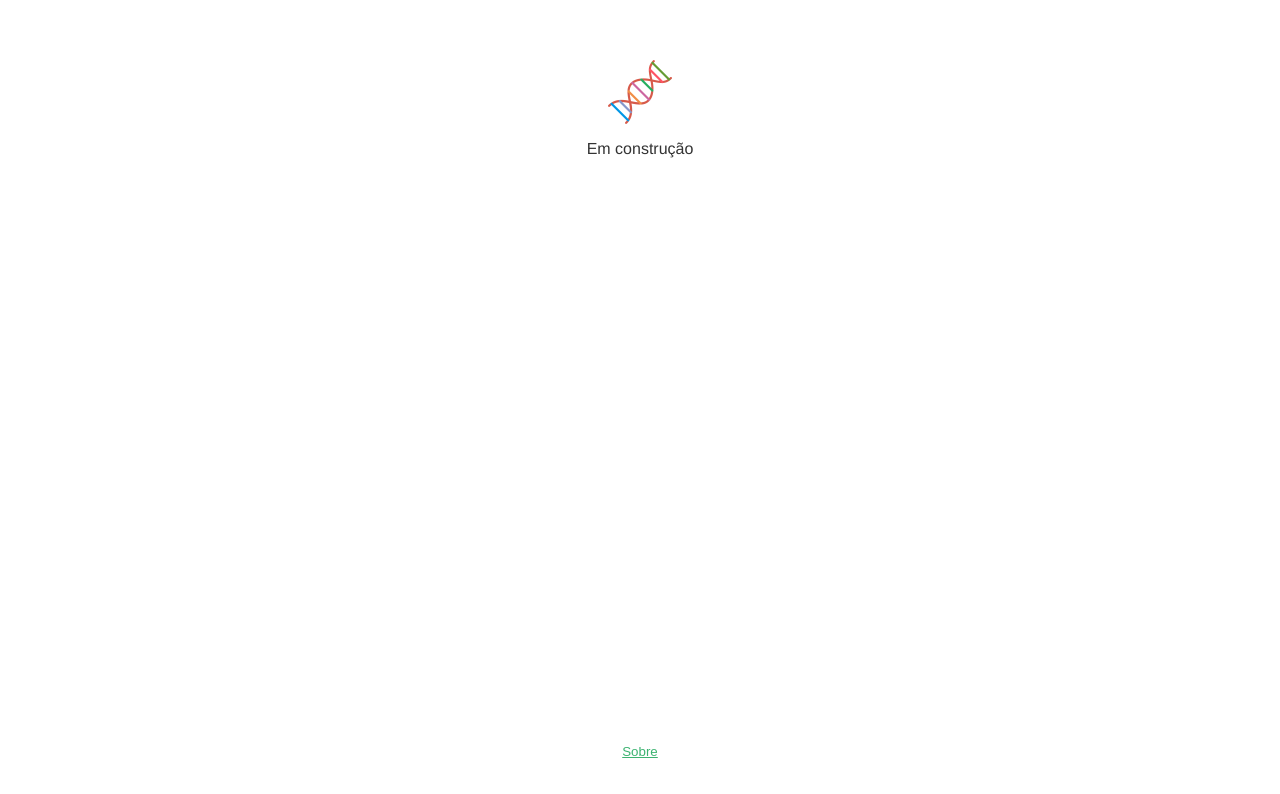
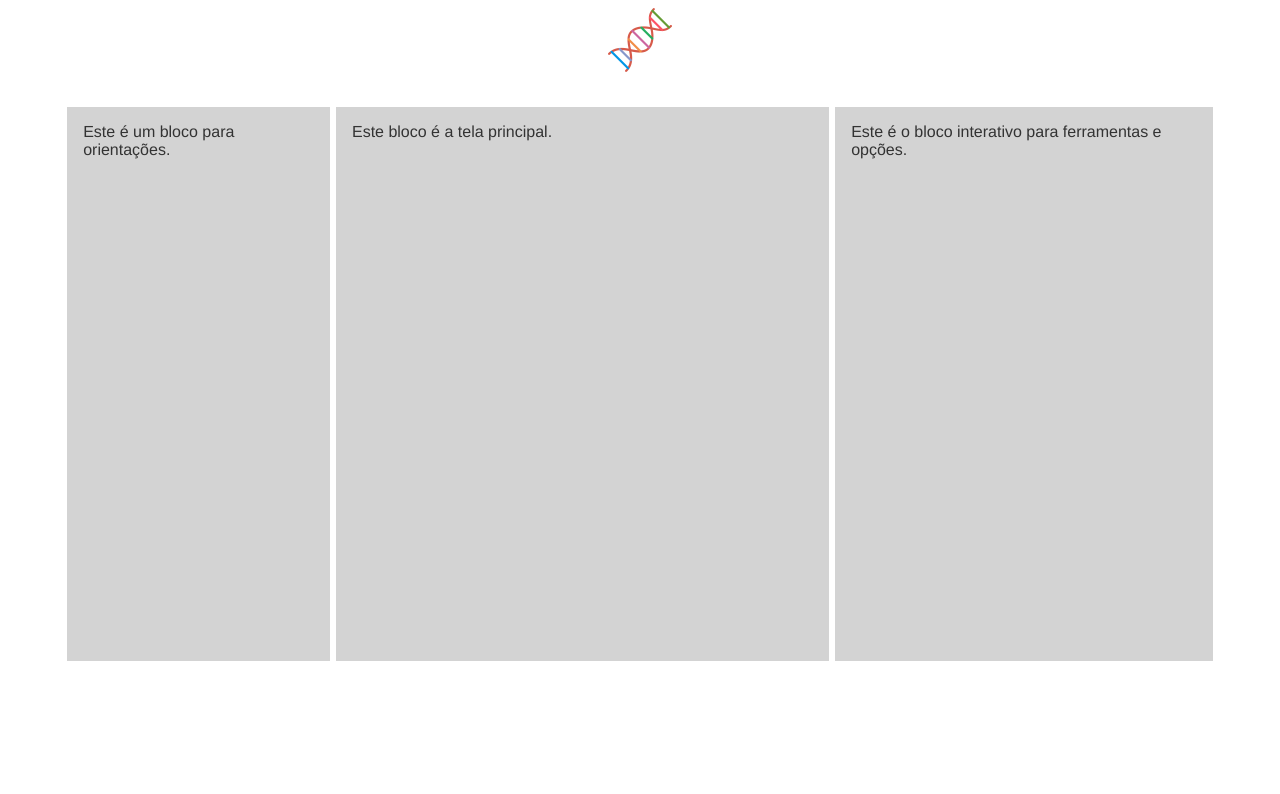
Before and after one commit to BCampanha/extensao-biomol, a Vue app: page / in a window 1280 px wide. Shown: the top 794 px of the page. Built offline with nearby package versions, Linux system fonts and the light colour scheme.

Commit message:
Blocos do simulador

```diff
--- a/package.json
+++ b/package.json
@@ -18,7 +18,9 @@
     "@vue/cli-plugin-eslint": "~5.0.0",
     "@vue/cli-service": "~5.0.0",
     "eslint": "^7.32.0",
-    "eslint-plugin-vue": "^8.0.3"
+    "eslint-plugin-vue": "^8.0.3",
+    "sass": "^1.77.0",
+    "sass-loader": "^10.5.2"
   },
   "eslintConfig": {
     "root": true,
--- a/src/App.vue
+++ b/src/App.vue
@@ -1,18 +1,12 @@
 <template>
   <img
+    @click="pagina = !pagina"
     class="logo"
     alt="Fita dupla de DNA"
     src="./assets/dna.png"
   >
   <JanelaSimulador v-if="pagina===true"/>
   <SobreTrabalho v-if="pagina===false"/>
-  <footer class="navegacao">
-    <button
-      @click="pagina = !pagina"
-    >
-      {{ navegacao }}
-    </button>
-  </footer>
 </template>
 
 <script>
@@ -29,14 +23,6 @@ export default {
   components: {
     SobreTrabalho,
     JanelaSimulador
-  },
-  computed: {
-    navegacao() {
-      if (this.pagina) {
-        return "Sobre"
-      }
-      return "Voltar ao simulador"
-    }
   }
 }
 </script>
@@ -44,17 +30,6 @@ export default {
 <style scoped>
 .logo {
   height: 4rem;
-}
-.navegacao {
-  position: absolute;
-  bottom: 5%;
-  button {
-    border: none;
-    text-decoration: underline;
-    color: mediumseagreen;
-    background-color: white;
-    cursor: pointer
-  }
 }
 </style>
 
@@ -68,7 +43,7 @@ export default {
   align-items: center;
   text-align: start;
   color: #333;
-  margin-top: 60px;
+  height: 100vh;
 }
 a {
   font-weight: 600;
@@ -81,4 +56,7 @@ ul {
 li {
   margin: 1rem 0;
 }
+img {
+  margin-bottom: 2rem;
+}
 </style>
--- a/src/views/JanelaSimulador.vue
+++ b/src/views/JanelaSimulador.vue
@@ -1,6 +1,14 @@
 <template>
-  <div>
-    <p>Em construção</p>
+  <div class="janela">
+    <section class="bloco orientacoes">
+      Este é um bloco para orientações.
+    </section>
+    <section class="bloco tela-principal">
+      Este bloco é a tela principal.
+    </section>
+    <section class="bloco ferramentas">
+      Este é o bloco interativo para ferramentas e opções.
+    </section>
   </div>
 </template>
 
@@ -11,5 +19,38 @@ export default {
 </script>
 
 <style lang="scss" scoped>
-
+.janela {
+  display: flex;
+  flex-direction: row;
+  width: 90vw;
+  height: 70vh;
+  .bloco {
+    padding: 1rem;
+    margin: 0.2rem;
+    background-color: lightgray;
+  }
+  .orientacoes {
+    min-width: 20%;
+  }
+  .tela-principal {
+    min-width: 40%;
+  }
+  .ferramentas {
+    min-width: 20%;
+  }
+}
+@media screen and (max-width: 770px) {
+  .janela {
+    flex-direction: column;
+    .orientacoes {
+      min-height: 20%;
+    }
+    .tela-principal {
+      min-height: 60%;
+    }
+    .ferramentas {
+      min-height: 20%;
+    }
+  }
+}
 </style>
```
Also changed, not shown: 1 other file (tests, documents, lock files or other folders).
